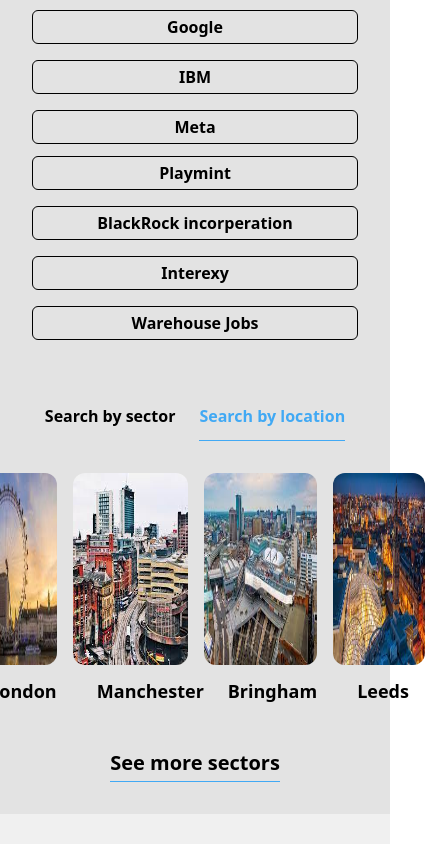
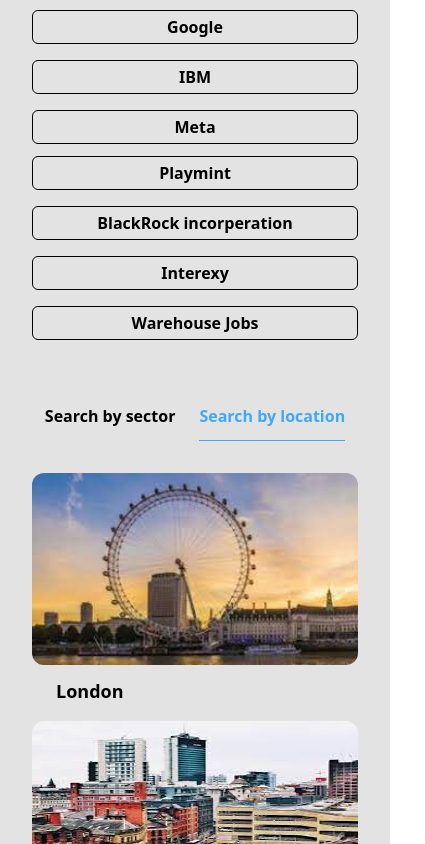
Before and after one commit to Dev-SalamSheikh/Workhouse-Project, a React (Create React App) app: page / in a window 390 px wide. Both pictures are taken after a click on the element "Search by location". Shown: the part 1018-1862 px from the top of the page, 425 px wide, since content can reach past the window. Built offline with nearby package versions, Linux system fonts and the light colour scheme.

Commit message:
location mode responsived

```diff
--- a/src/components/SearchResult.jsx
+++ b/src/components/SearchResult.jsx
@@ -123,9 +123,12 @@
 
       {/*Location Card Item */}
       {locationCard && (
-        <div className="flex gap-4">
+        <div className="flex md:justify-center lg:justify-start gap-1 md:gap-4 flex-wrap lg:flex-nowrap">
           {locationData.map((card) => (
-            <div key={card.id} className="w-3/12 cursor-pointer">
+            <div
+              key={card.id}
+              className="w-full md:w-[48%] lg:w-3/12 cursor-pointer"
+            >
               <img
                 src={card.image}
                 alt={card.title}
```
